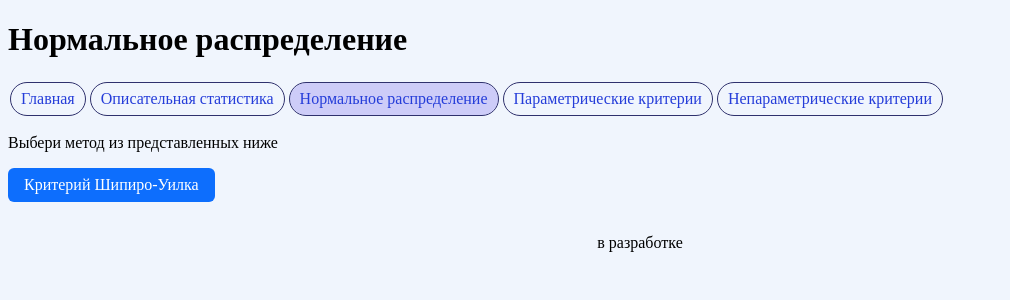
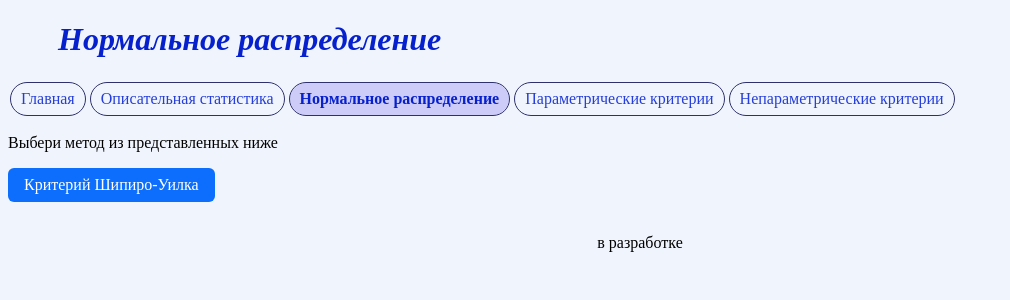
Before and after one commit to MorozovPAvel/stat_processing, a Django app: page /normal_distribution in a window 1280 px wide. Shown: the top 300 px of the page, without its empty margins (0-1010 px from the left). Run offline with Django 5.2, Linux system fonts and the light colour scheme.

Commit message:
upd start_page

```diff
--- a/stat_processing/main/static/css/style.css
+++ b/stat_processing/main/static/css/style.css
@@ -64,11 +64,15 @@ th {
    padding-left: 35px;
 }
 
-
+.name_page {
+    padding-left: 50px;
+    font-style: italic;
+    color: #0620ce;
+}
 
 .nav_ul_li { border: 1px solid #2f316d; border-radius: 50px; margin: 2px; }
 .nav_ul { list-style-type: none; margin: 0; padding: 0; display: flex}
 .nav_li { float: left;}
-.nav_li_a { display: block; color: #253dd9; text-align: center; padding: 7px 10px; text-decoration: none; }
-.nav_li_a:hover { background-color: #4d3de138; border-radius: 50px}
-.activ_nav{ background-color: #4d3de138; border-radius: 50px }
+.nav_li_a { display: block; color: #253dd9; text-align: center; padding: 7px 10px; text-decoration: none;}
+.nav_li_a:hover { background-color: #4d3de138; border-radius: 50px; color: #0620ce; font-weight: bold;}
+.activ_nav{ background-color: #4d3de138; border-radius: 50px; color: #0620ce; font-weight: bold; }
--- a/stat_processing/main/templates/main/descriptive_statistics.html
+++ b/stat_processing/main/templates/main/descriptive_statistics.html
@@ -12,7 +12,7 @@
     <link rel="stylesheet" href="{% static 'css/style.css'%}" type="text/css">
 </head>
 <body>
-    <h1>{{ name_page }}</h1>
+    <h1 class="name_page">{{ name_page }}</h1>
     <!-- ОПИСАТЕЛЬНАЯ СТАТИСТИКА -->
 
 <nav class="nav">
--- a/stat_processing/main/templates/main/index.html
+++ b/stat_processing/main/templates/main/index.html
@@ -12,7 +12,7 @@
     <link rel="stylesheet" href="{% static 'css/style.css'%}" type="text/css">
 </head>
 <body>
-    <h1>{{ name_page }}</h1>
+    <h1 class="name_page">{{ name_page }}</h1>
 
 
 <div>
@@ -32,6 +32,7 @@
     <div  style="width:95%;" class="image_start_page">
         <div  style="width:35%">
             <p style="text-indent: 30px; text-align: justify;">
+                <br>
                 <b><i>«МедМатСтат»</i></b> – это облачное цифровое средство, предназначенное для статистической обработки данных
                 разработанное специально для студентов медицинского вуза и медицинских работников.
                 В медицине важна точность и доступность информации, поэтому в программу встроены необходимые критерии,
@@ -62,8 +63,5 @@
 
 </div>
 
-
-
-
 </body>
 </html>
--- a/stat_processing/main/templates/main/no_parametric_criterium.html
+++ b/stat_processing/main/templates/main/no_parametric_criterium.html
@@ -12,7 +12,7 @@
     <link rel="stylesheet" href="{% static 'css/style.css'%}" type="text/css">
 </head>
 <body>
-    <h1>{{ name_page }}</h1>
+    <h1 class="name_page">{{ name_page }}</h1>
     <!-- НЕПАРАМЕТРИЧЕСКИЕ КРИТЕРИИ -->
 <nav class="nav">
     <ul class="nav_ul">
--- a/stat_processing/main/templates/main/normal_distribution.html
+++ b/stat_processing/main/templates/main/normal_distribution.html
@@ -12,7 +12,7 @@
     <link rel="stylesheet" href="{% static 'css/style.css'%}" type="text/css">
 </head>
 <body>
-    <h1>{{ name_page }}</h1>
+    <h1 class="name_page">{{ name_page }}</h1>
     <!-- НОРМАЛЬНОЕ РАСПРЕДЕЛЕНИЕ -->
 
 <nav class="nav">
--- a/stat_processing/main/templates/main/parametric_criterium.html
+++ b/stat_processing/main/templates/main/parametric_criterium.html
@@ -12,7 +12,7 @@
     <link rel="stylesheet" href="{% static 'css/style.css'%}" type="text/css">
 </head>
 <body>
-    <h1>{{ name_page }}</h1>
+    <h1 class="name_page">{{ name_page }}</h1>
     <!-- ПАРАМЕТРИЧЕСКИЕ КРИТЕРИИ -->
 
 <nav class="nav">
--- a/stat_processing/main/views.py
+++ b/stat_processing/main/views.py
@@ -13,7 +13,7 @@ import math
 def index(request):
     return render(request, 'main/index.html', {'title': 'МедМатСтат (Стартоваая страница)',
                                                'task_group': 'Выбери раздел',
-                                               'name_page': 'Медицинская статистика',
+                                               'name_page': '"МедМатСтат"',
                                                'tasks': 'Выбери метод из представленных ниже'})
 
 def parametric_criterium(request):
```
Lines whose indentation alone changed are shown as unchanged.
